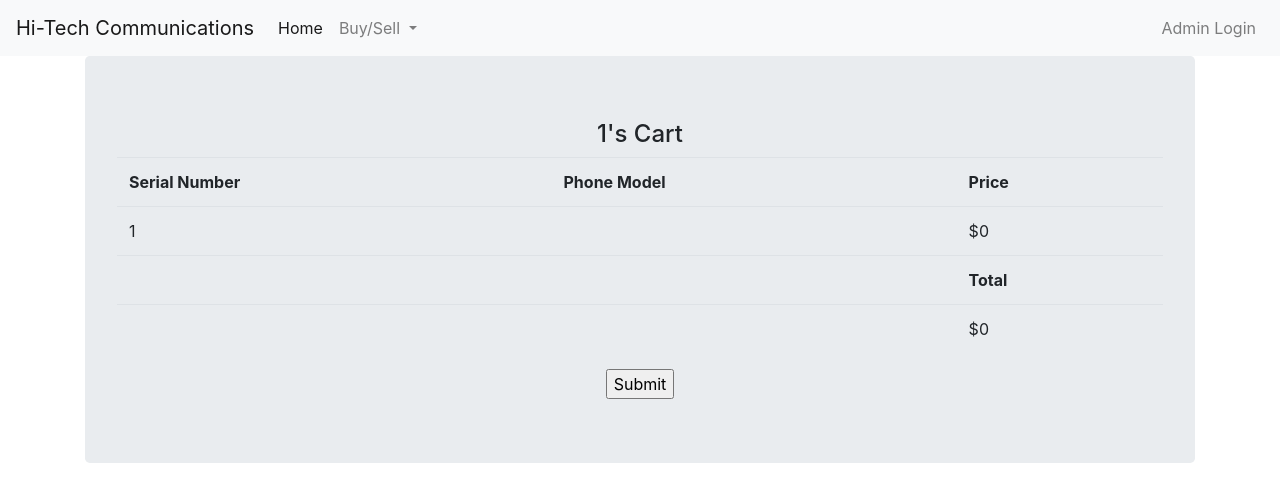
After one commit to Zoochsmythe/UserSite, a PHP site: page /cart.php?serial_numb=1 in a window 1280 px wide. The commit adds this page. Shown: the top 502 px of the page. Run offline with PHP 8.4, Linux system fonts and the light colour scheme; a user stored in the database is signed in; data that the repository does not hold is empty; some libraries are stand-ins or nearby versions.

Commit message:
Add files via upload
added mongo python script

```diff
--- /dev/null
+++ b/cart.php
@@ -0,0 +1,140 @@
+<?php
+  include ("info.php");
+  session_start();
+
+  if(!(isset($_SESSION['user_id']) && $_SESSION['user_id'] != ''))
+  {
+    header("location: customersignin.php");
+  }
+?>
+
+
+<?php
+  $serial_numb = $_GET['serial_numb'];
+  $phone_model = $_GET['phone_model'];
+  $price = $_GET['price'];
+  $username = $_SESSION['user_id'];
+
+  $serialnumb = mysqli_real_escape_string($link,$serial_numb);
+  $phonemodel = mysqli_real_escape_string($link,$phone_model);
+  $price = mysqli_real_escape_string($link,$price);
+  $username = mysqli_real_escape_string($link,$username);
+
+  $stmt = $link->prepare("INSERT INTO cart (username, serial_numb, phone_model, price) VALUES (?,?,?,?)");
+
+  $stmt->bind_param("sssi", $username, $serialnumb, $phonemodel, $price);
+  $stmt->execute();
+?>
+
+<!doctype html>
+<html lang="en">
+  <head>
+    <!-- Required meta tags -->
+    <meta charset="utf-8">
+    <meta name="viewport" content="width=device-width, initial-scale=1">
+
+    <!-- Bootstrap CSS -->
+    <link rel="stylesheet" href="/css/bootstrap.css">
+
+    <title>Cart</title>
+  </head>
+  <body>
+  <nav class="navbar navbar-expand-lg navbar-light bg-light">
+      <a class="navbar-brand" href="Index.php">Hi-Tech Communications</a>
+      <button class="navbar-toggler" type="button" data-toggle="collapse" data-target="#navbarSupportedContent" aria-controls="navbarSupportedContent" aria-expanded="false" aria-label="Toggle navigation">
+        <span class="navbar-toggler-icon"></span>
+      </button>
+
+      <div class="collapse navbar-collapse" id="navbarSupportedContent">
+        <ul class="navbar-nav mr-auto">
+          <li class="nav-item active">
+            <a class="nav-link" href="Index.php">Home <span class="sr-only">(current)</span></a>
+          </li>
+
+          <li class="nav-item dropdown">
+            <a class="nav-link dropdown-toggle" href="Index.php" id="navbarDropdown" role="button" data-toggle="dropdown" aria-haspopup="true" aria-expanded="false">
+              Buy/Sell
+            </a>
+            <div class="dropdown-menu" aria-labelledby="navbarDropdown">
+              <a class="dropdown-item" href="buyPhones.php">Buy Phone</a>
+              <a class="dropdown-item" href="buyPhones.php">Sell Phone</a>
+              <div class="dropdown-divider"></div>
+              <a class="dropdown-item" href="Index.php">Something else here</a>
+            </div>
+          </li>
+        </ul>
+      <ul class="nav navbar-nav navbar-right">
+      <li><a class="nav-link" href="session.php">Admin Login</a></li>
+      </ul>
+      </div>
+    </nav>
+    <div>
+      <div class="container">
+        <div class="jumbotron">
+        <h4 class="text-center"><?php echo $username ?>'s Cart</h4>
+        <table class="table">
+            <tr>
+                <th scope="col">Serial Number</th>
+                <th scope="col">Phone Model</th>
+                <th scope="col">Price</th>
+            </tr>
+            <?php
+
+            $sql="SELECT serial_numb, phone_model, price FROM cart ORDER BY phone_model ASC";
+            $query = mysqli_query($link, $sql);
+            $total = 0;
+
+            while ($row=mysqli_fetch_array($query)) {
+
+            ?>
+                <tr>
+                    <td><?php echo $row['serial_numb'] ?></td>
+                    <td><?php echo $row['phone_model'] ?></td>
+                    <td>$<?php echo $row['price'] ?></td>
+                    <?php $total = $total + $row['price']?>
+                </tr>
+            <?php
+
+            }
+
+            ?>
+            <tr>
+              <td></td>
+              <td></td>
+              <th>Total</th>
+            </tr>
+            <tr>
+              <td></td>
+              <td></td>
+              <td>$<?php echo $total?></td>
+            </tr>
+            </table>
+            <form action="" method="post">
+            <div class="text-center">
+            <input type="submit" value="Submit" name="update">
+            </div>
+            </form>
+        </div>
+    </div>
+
+    <?php
+      if(isset($_POST['update']))
+      {
+        $command = 'python insertdoc.py '.$username.' '.$total;
+        exec($command);
+
+        $stmt = $link->prepare("DELETE FROM cart WHERE username=(?)");
+        $stmt->bind_param("s", $username);
+        $stmt->execute();
+
+        header("location:Index.php");
+      }
+    ?>
+
+    <!-- Optional JavaScript -->
+    <!-- jQuery first, then Popper.js, then Bootstrap JS -->
+    <script src="https://code.jquery.com/jquery-3.2.1.slim.min.js" integrity="sha384-KJ3o2DKtIkvYIK3UENzmM7KCkRr/rE9/Qpg6aAZGJwFDMVNA/GpGFF93hXpG5KkN" crossorigin="anonymous"></script>
+    <script src="https://cdnjs.cloudflare.com/ajax/libs/popper.js/1.12.9/umd/popper.min.js" integrity="sha384-ApNbgh9B+Y1QKtv3Rn7W3mgPxhU9K/ScQsAP7hUibX39j7fakFPskvXusvfa0b4Q" crossorigin="anonymous"></script>
+    <script src="https://maxcdn.bootstrapcdn.com/bootstrap/4.0.0/js/bootstrap.min.js" integrity="sha384-JZR6Spejh4U02d8jOt6vLEHfe/JQGiRRSQQxSfFWpi1MquVdAyjUar5+76PVCmYl" crossorigin="anonymous"></script>
+  </body>
+</html>
--- a/customersignin.php
+++ b/customersignin.php
@@ -59,7 +59,7 @@
              <input type="text" class="form-control" name="username" placeholder="Username" required="" autofocus="" />
              <input type="password" class="form-control" name="password" placeholder="Password" required=""/>
              <button class="btn btn-lg btn-primary btn-block" type="submit">Login</button>
-             <p><a href="register.php">Not a member? Register here!</a></p>
+             <p><a href="customerinfo.php">Not a member? Register here!</a></p>
              <div><?php echo $error; ?></div>
         </form>
        </div>
--- a/register.php
+++ b/register.php
@@ -28,7 +28,7 @@ if($_SERVER["REQUEST_METHOD"] == "POST") {
   {
     $insertquery = "INSERT INTO customerlogin (`username`, `password`) VALUES ('$myusername', '$pwd1')";
     mysqli_query($link, $insertquery);
-    header('location: customerinfo.php');
+    header('location: Index.php');
   }
 }
 ?>
```
Also changed, not shown: buyPhones.php (+43 -0 lines), customerinfo.php (+28 -8 lines), dbsetup.sql (+12 -0 lines), 1 other file.
